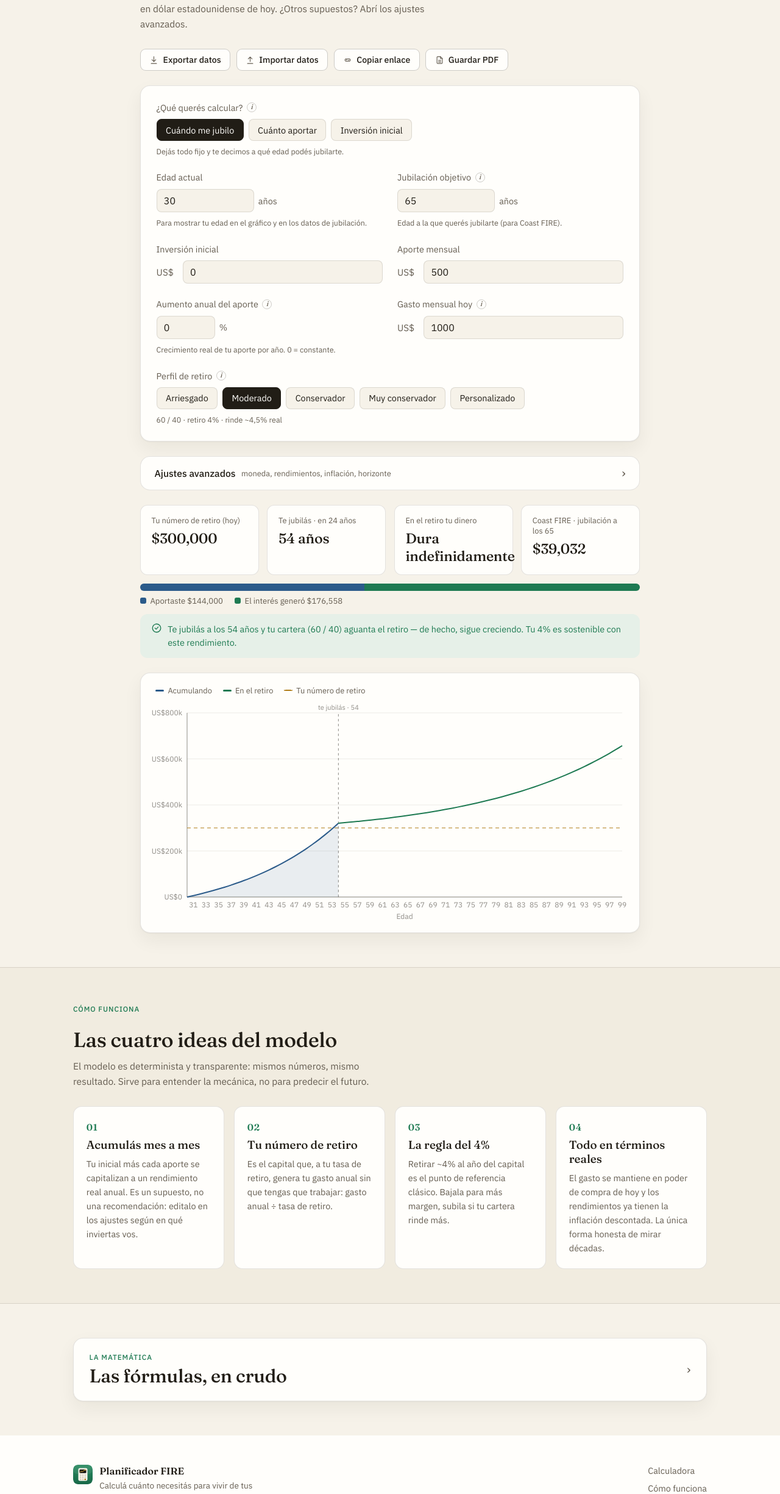
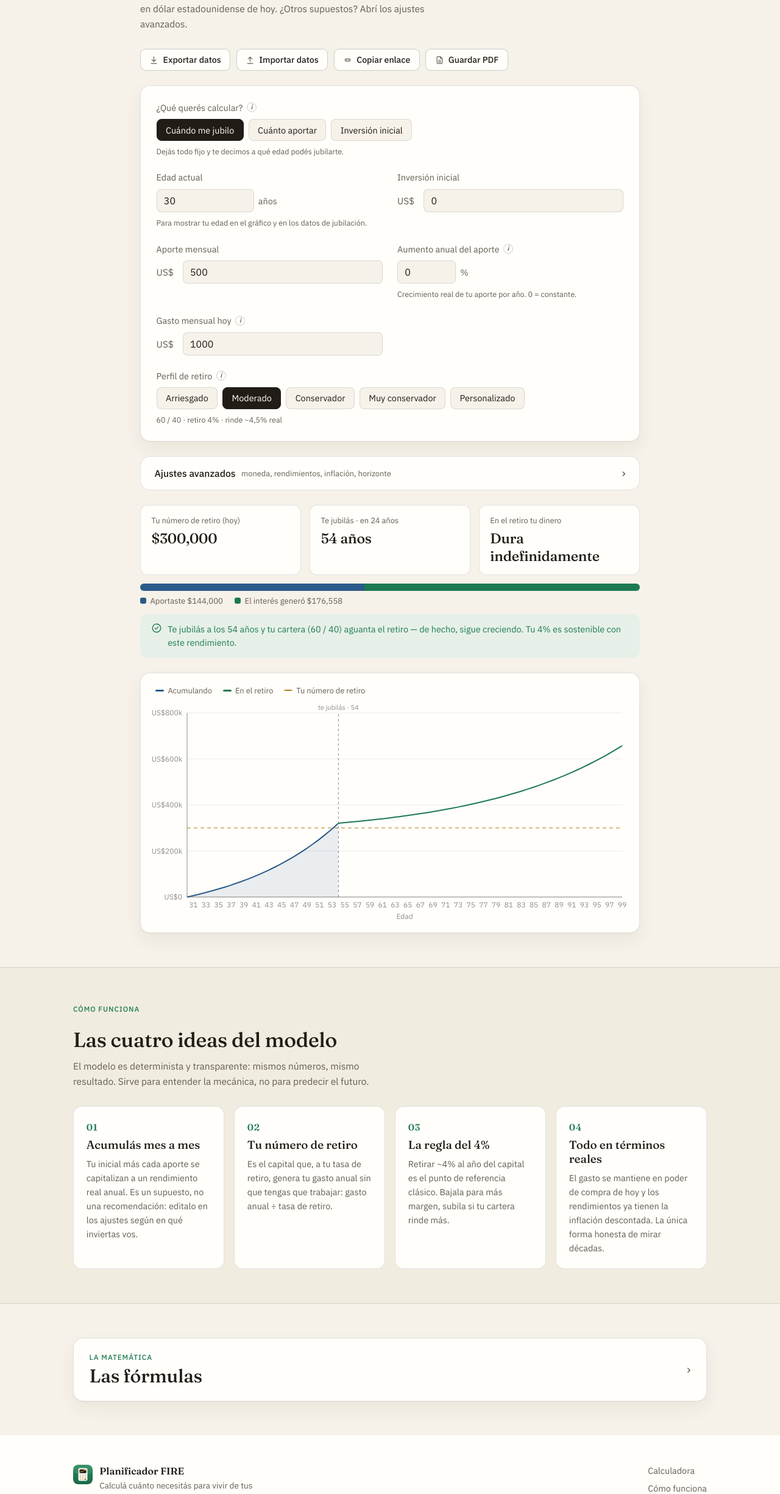
Before and after one commit to RenzoBeux/InvestmentCalculator, a React (Vite) app: page / in a window 1280 px wide. Shown: the part 764-3214 px from the top of the page at 61% size. Built offline with nearby package versions, Linux system fonts and the light colour scheme.

Commit message:
refactor: simplify formula summary title in Formulas component

```diff
--- a/src/RetirementPlanner.tsx
+++ b/src/RetirementPlanner.tsx
@@ -125,6 +125,11 @@ export default function RetirementPlanner() {
   // edad (currentAge 0 = "sin cargar") no aplica. Coincide con planSummary.
   const ageMode = currentAge > 0;
 
+  // ¿Estamos despejando un valor (aporte/inicial) en vez de calcular la edad?
+  // En "timeline" no hay edad de jubilación objetivo: ese campo y Coast FIRE
+  // no aplican, porque ahí la edad es justamente lo que calculamos.
+  const solveMode = inputs.solveFor !== "timeline";
+
   // Auto-cálculo: en los modos "monthly"/"initial" despejamos el valor que falta
   // y lo inyectamos en los inputs ANTES de simular (vía applySolve), de modo que
   // gráfico, stats y veredicto cuenten la misma historia. `solve` guarda el
@@ -244,9 +249,10 @@ export default function RetirementPlanner() {
   const { retirementAge, retirementSummary } = summary;
 
   // Coast FIRE: capital que, sin aportar más, capitaliza hasta el número de
-  // retiro para la edad objetivo. Solo tiene sentido si hay edad cargada y la
-  // jubilación objetivo es más adelante.
-  const coastApplies = ageMode && inputs.coastTargetAge > currentAge;
+  // retiro para la edad objetivo. Solo aplica en los modos de despeje (en
+  // "timeline" no hay edad objetivo) y si la jubilación objetivo es más adelante.
+  const coastApplies =
+    solveMode && ageMode && inputs.coastTargetAge > currentAge;
   const coast = coastNumber(
     result.fireNumber,
     result.accumulationReturn,
@@ -262,7 +268,6 @@ export default function RetirementPlanner() {
 
   // En modo despeje, qué mostrar en el campo calculado (aporte o inicial):
   // el valor resuelto + una aclaración, o "—" con el motivo si no es posible.
-  const solveMode = inputs.solveFor !== "timeline";
   const solvedField = (() => {
     const kind = inputs.solveFor; // "monthly" | "initial" (no entra en "timeline")
     const suffix = kind === "monthly" ? " / mes" : "";
@@ -359,11 +364,11 @@ export default function RetirementPlanner() {
             <small>Para mostrar tu edad en el gráfico y en los datos de jubilación.</small>
           </div>
 
-          {ageMode && (
+          {ageMode && solveMode && (
             <div className="field">
               <label>
                 <span className="label-with-info">
-                  {solveMode ? "Edad de jubilación objetivo" : "Jubilación objetivo"}
+                  Edad de jubilación objetivo
                   <InfoTip label="Qué es Coast FIRE">
                     <strong>Coast FIRE</strong> es el capital que, sin aportar un
                     peso más, crece solo hasta tu número de retiro para cuando
@@ -386,9 +391,7 @@ export default function RetirementPlanner() {
               <small>
                 {inputs.solveFor === "monthly"
                   ? "Ajustamos el aporte mensual para que llegues justo a esta edad."
-                  : inputs.solveFor === "initial"
-                  ? "Ajustamos la inversión inicial para que llegues justo a esta edad."
-                  : "Edad a la que querés jubilarte (para Coast FIRE)."}
+                  : "Ajustamos la inversión inicial para que llegues justo a esta edad."}
               </small>
             </div>
           )}
--- a/src/components/Formulas.tsx
+++ b/src/components/Formulas.tsx
@@ -158,7 +158,7 @@ export function Formulas() {
           <summary>
             <span className="math-summary-text">
               <span className="eyebrow">La matemática</span>
-              <span className="math-summary-title">Las fórmulas, en crudo</span>
+              <span className="math-summary-title">Las fórmulas</span>
             </span>
             <span className="adv-chevron" aria-hidden="true">
               ›
```
